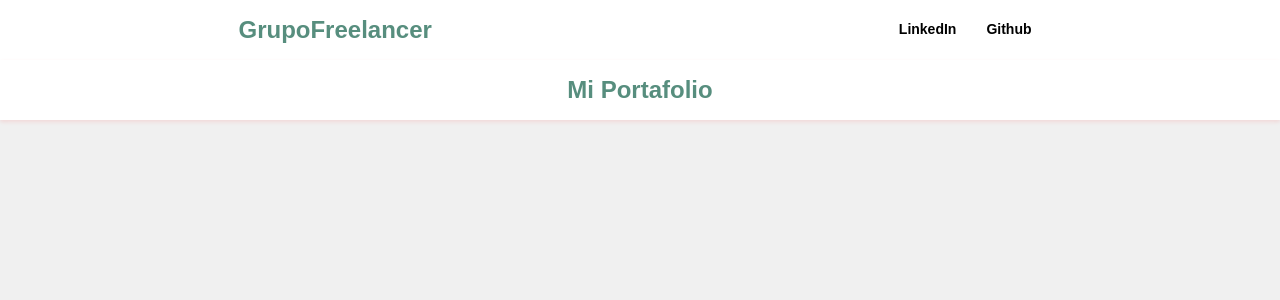
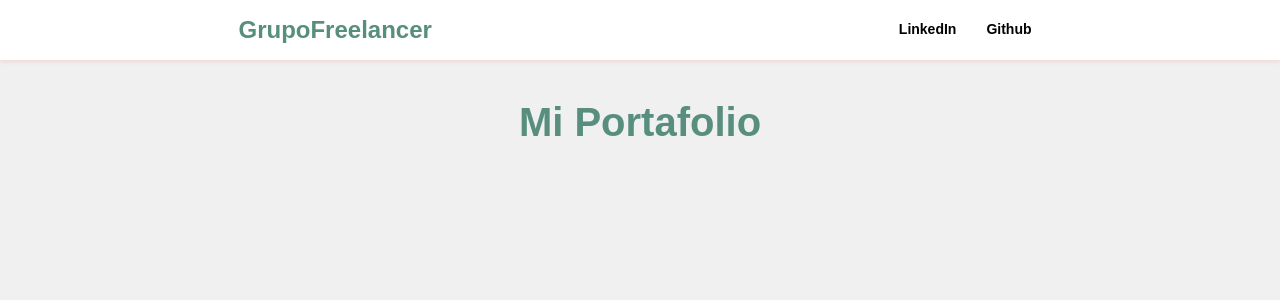
Before and after one commit to CHARLES-21-PR/PortafolioFreelancer, a React (Vite) app: page / in a window 1280 px wide. Shown: the top 300 px of the page. Built offline with nearby package versions, Linux system fonts and the light colour scheme.

Commit message:
estruturav1

```diff
--- a/src/App.css
+++ b/src/App.css
@@ -1,7 +1,21 @@
+.app-container {
+  min-height: 100vh;
+  display: flex;
+  flex-direction: column;
+}
+
+.main-content {
+  flex: 1;
+
+
+
+  width: 100%;
+}
+
 .nav{
   height: 60px;
   width: 100%;
-  background-color: #fff;
+
   display: flex;
   align-items: center;
   justify-content: space-around;
@@ -10,6 +24,27 @@
   font-weight: bold;
   padding: 10px;
   box-shadow: 0 2px 4px rgba(255, 0, 0, 0.1);
+}
+
+.nave {
+  background-color: #fff;
+  width: 100%;
+}
+
+.titulo-section {
+  text-align: center;
+  padding: 40px 20px;
+
+
+  border-radius: 8px;
+
+}
+
+.titulo-section h1 {
+  margin: 0;
+  color: #578E7E;
+  font-size: 2.5rem;
+  font-weight: bold;
 }
 
 .nav h1 {
--- a/src/App.jsx
+++ b/src/App.jsx
@@ -9,10 +9,14 @@ function App() {
 
 
   return (
-    <>
-    <Navegation/>
-    <Tit_comp />
-    </>
+    <div className="app-container">
+      <div className="nave">
+        <Navegation/>
+      </div>
+      <main className="main-content">
+        <Tit_comp />
+      </main>
+    </div>
 
   )
 
--- a/src/Components/componente_titulo/tit_comp.jsx
+++ b/src/Components/componente_titulo/tit_comp.jsx
@@ -1,7 +1,7 @@
 function Tit_comp() {
 
     return (
-        <div className='nav'>
+        <div className='titulo-section'>
             <h1>Mi Portafolio</h1>
         </div>
 
```
